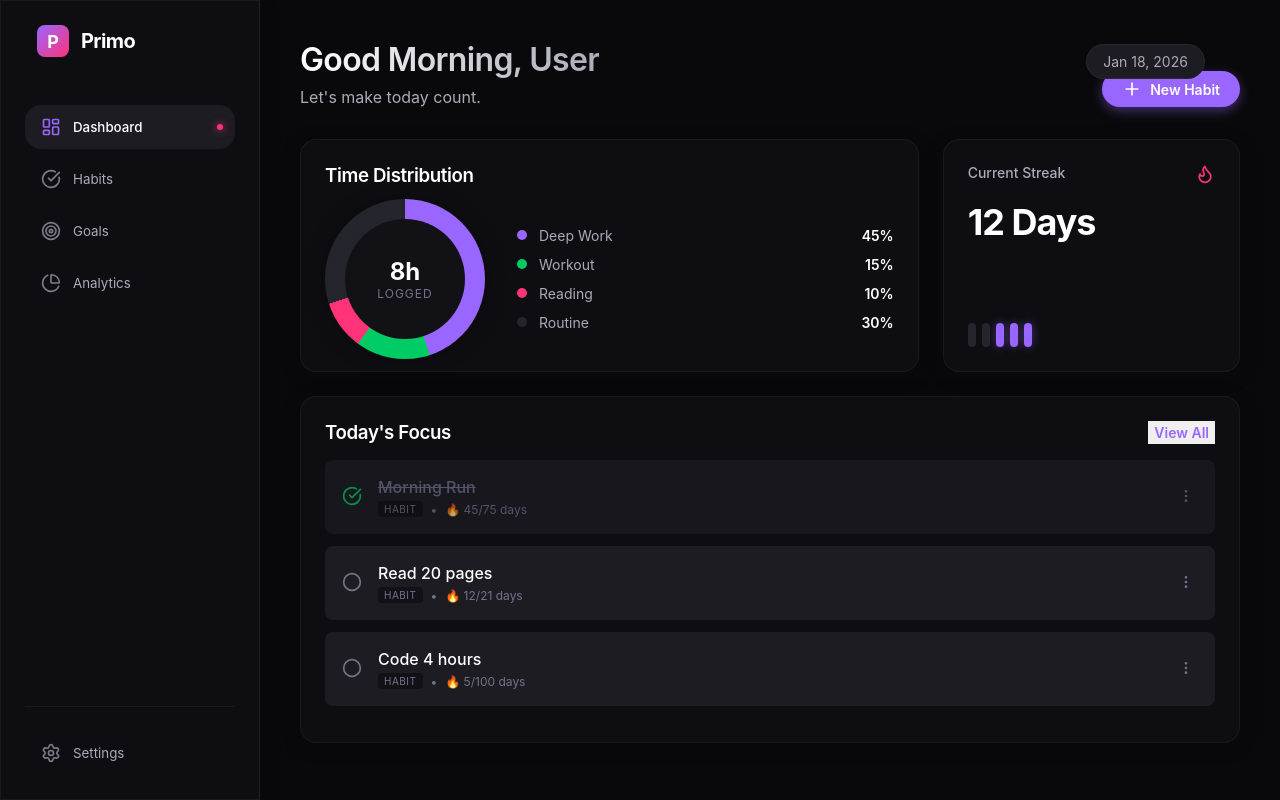
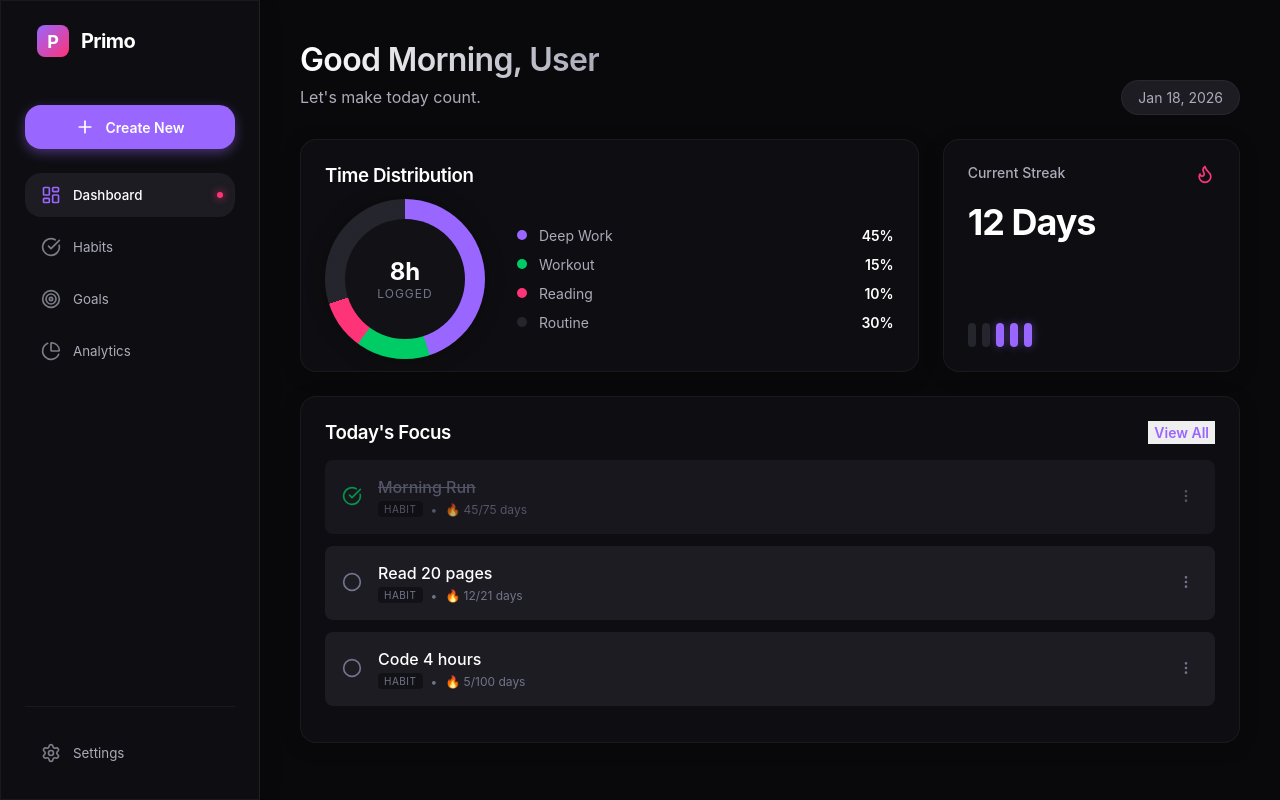
Before and after one commit to barada02/Primo, a React (Vite) app: page / in a window 1280 px wide. Built offline with nearby package versions, Linux system fonts and the light colour scheme.

Commit message:
changed the positon

```diff
--- a/src/App.jsx
+++ b/src/App.jsx
@@ -1,20 +1,28 @@
 import { useState } from 'react'
 import Sidebar from './components/layout/Sidebar'
 import Dashboard from './components/dashboard/Dashboard'
+import CreateTaskModal from './components/tasks/CreateTaskModal'
 import './index.css'
 
 function App() {
   const [activeTab, setActiveTab] = useState('dashboard')
+  const [isModalOpen, setIsModalOpen] = useState(false)
 
   return (
     <div style={{ display: 'flex', height: '100vh', width: '100vw' }}>
-      <Sidebar activeTab={activeTab} setActiveTab={setActiveTab} />
+      <Sidebar
+        activeTab={activeTab}
+        setActiveTab={setActiveTab}
+        onOpenCreate={() => setIsModalOpen(true)}
+      />
 
       <main style={{ flex: 1, overflowY: 'auto', position: 'relative' }}>
         {activeTab === 'dashboard' && <Dashboard />}
         {/* Placeholders for other tabs */}
         {activeTab === 'habits' && <div className="p-10">Habits View (Coming Soon)</div>}
       </main>
+
+      {isModalOpen && <CreateTaskModal onClose={() => setIsModalOpen(false)} />}
     </div>
   )
 }
--- a/src/components/dashboard/Dashboard.jsx
+++ b/src/components/dashboard/Dashboard.jsx
@@ -1,15 +1,12 @@
-import React, { useState } from 'react';
+import React from 'react';
 import './Dashboard.css';
 import TimeChart from './TimeChart';
 import StatCard from './StatCard';
 import TaskRow from '../tasks/TaskRow';
-import CreateTaskModal from '../tasks/CreateTaskModal';
-import { Flame, Plus } from 'lucide-react';
+import { Flame } from 'lucide-react';
 import { mockTimeData, mockStats, mockHabits } from '../../data/mockData';
 
 const Dashboard = () => {
-    const [isModalOpen, setIsModalOpen] = useState(false);
-
     return (
         <div className="dashboard-container">
             <header className="dashboard-header">
@@ -19,10 +16,6 @@ const Dashboard = () => {
                 </div>
                 <div className="header-actions">
                     <span className="date-badge">Jan 18, 2026</span>
-                    <button className="action-btn-primary" onClick={() => setIsModalOpen(true)}>
-                        <Plus size={20} />
-                        <span>New Habit</span>
-                    </button>
                 </div>
             </header>
 
@@ -50,7 +43,6 @@ const Dashboard = () => {
                     ))}
                 </div>
             </div>
-            {isModalOpen && <CreateTaskModal onClose={() => setIsModalOpen(false)} />}
         </div>
     );
 };
--- a/src/components/layout/Sidebar.css
+++ b/src/components/layout/Sidebar.css
@@ -15,6 +15,28 @@
     gap: 12px;
     margin-bottom: 48px;
     padding-left: 12px;
+}
+
+.create-btn {
+    display: flex;
+    align-items: center;
+    justify-content: center;
+    gap: 10px;
+    width: 100%;
+    margin-bottom: 24px;
+    padding: 12px;
+    background: var(--primary);
+    color: white;
+    border-radius: var(--radius-md);
+    font-weight: 600;
+    font-size: 14px;
+    transition: all 0.2s ease;
+    box-shadow: 0 4px 12px var(--primary-glow);
+}
+
+.create-btn:hover {
+    transform: translateY(-2px);
+    box-shadow: 0 6px 16px var(--primary-glow);
 }
 
 .logo-icon {
--- a/src/components/layout/Sidebar.jsx
+++ b/src/components/layout/Sidebar.jsx
@@ -1,8 +1,7 @@
-import React from 'react';
-import { LayoutDashboard, CheckCircle, Target, PieChart, Settings } from 'lucide-react';
+import { LayoutDashboard, CheckCircle, Target, PieChart, Settings, Plus } from 'lucide-react';
 import './Sidebar.css';
 
-const Sidebar = ({ activeTab, setActiveTab }) => {
+const Sidebar = ({ activeTab, setActiveTab, onOpenCreate }) => {
     const menuItems = [
         { id: 'dashboard', label: 'Dashboard', icon: LayoutDashboard },
         { id: 'habits', label: 'Habits', icon: CheckCircle },
@@ -16,6 +15,11 @@ const Sidebar = ({ activeTab, setActiveTab }) => {
                 <div className="logo-icon">P</div>
                 <span className="logo-text">Primo</span>
             </div>
+
+            <button className="create-btn" onClick={onOpenCreate}>
+                <Plus size={20} />
+                <span>Create New</span>
+            </button>
 
             <nav className="nav-menu">
                 {menuItems.map((item) => {
```
